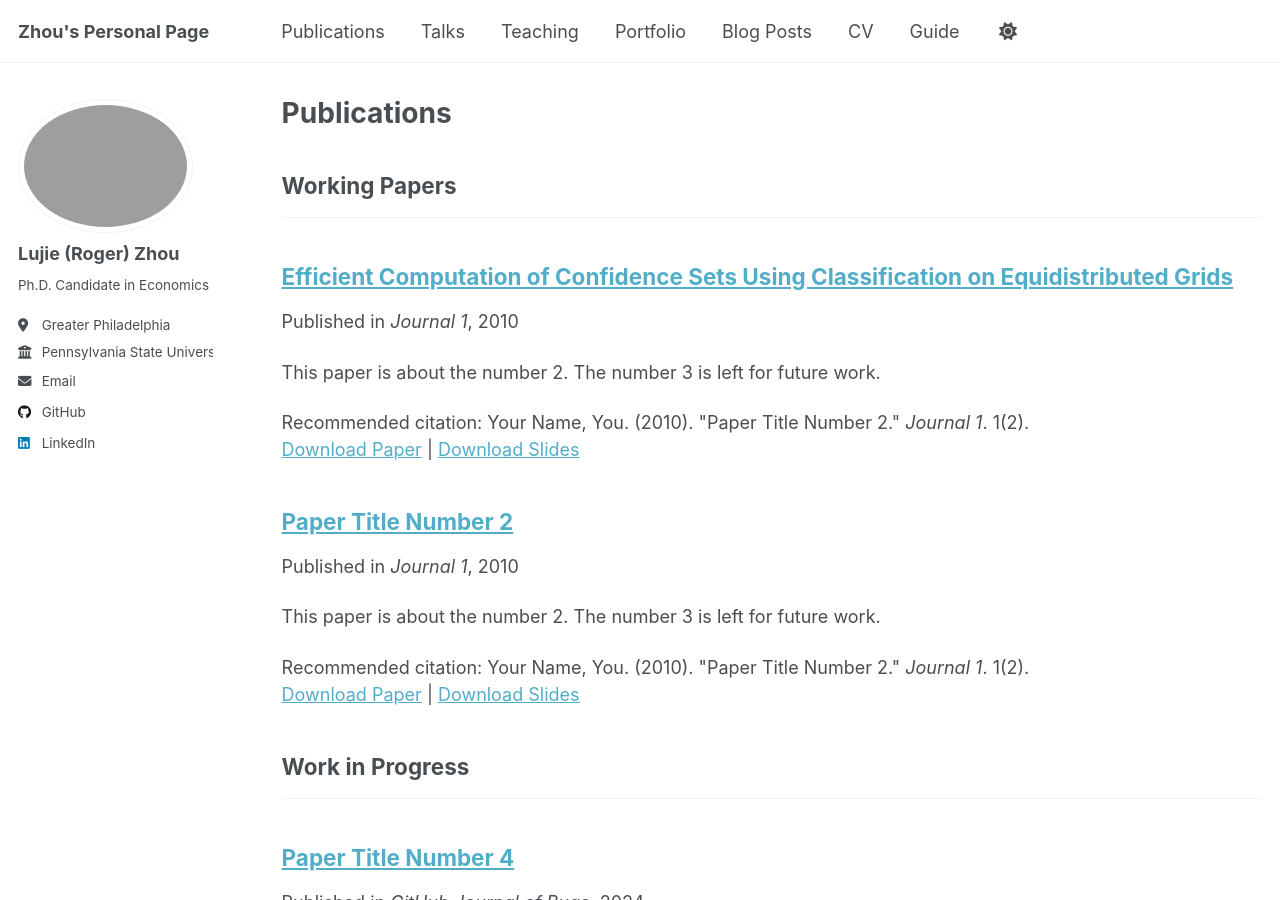
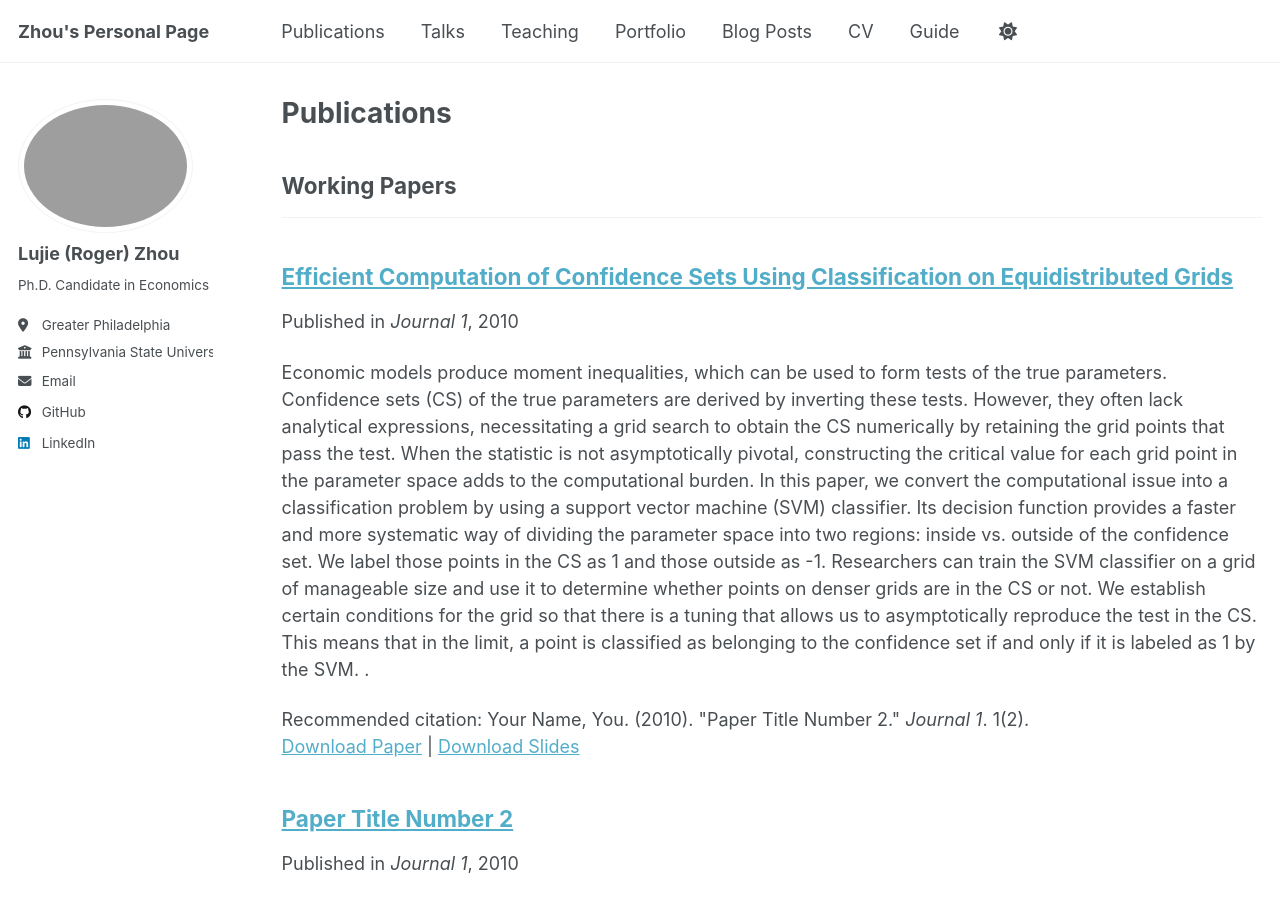
Before and after one commit to lbz5158/lujiezhou.github.io, a Jekyll site: the page built from _pages/publications.html, in a window 1280 px wide and 900 px high. Built offline with Jekyll 4.4.1, drawn with Linux system fonts in a browser that asks for light colours.

Commit message:
Update svm.md

```diff
--- a/_publications/svm.md
+++ b/_publications/svm.md
@@ -4,7 +4,8 @@ title: "Efficient Computation of Confidence Sets Using Classification on Equidis
 collection: publications
 category: manuscripts
 permalink: /publication/2010-10-01-paper-title-number-2
-excerpt: 'This paper is about the number 2. The number 3 is left for future work.'
+excerpt: 'Economic models produce moment inequalities, which can be used to form tests of the true parameters. Confidence sets (CS) of the true parameters are derived by inverting these tests. However, they often lack analytical expressions, necessitating a grid search to obtain the CS numerically by retaining the grid points that pass the test. When the statistic is not asymptotically pivotal, constructing the critical value for each grid point in the parameter space adds to the computational burden. In this paper, we convert the computational issue into a classification problem by using a support vector machine (SVM) classifier. Its decision function provides a faster and more systematic way of dividing the parameter space into two regions: inside vs. outside of the confidence set. We label those points in the CS as 1 and those outside as -1. Researchers can train the SVM classifier on a grid of manageable size and use it to determine whether points on denser grids are in the CS or not. We establish certain conditions for the grid so that there is a tuning that allows us to asymptotically reproduce the test in the CS. This means that in the limit, a point is classified as belonging to the confidence set if and only if it is labeled as 1 by the SVM.
+.'
 date: 2010-10-01
 venue: 'Journal 1'
 slidesurl: 'http://academicpages.github.io/files/slides2.pdf'
```
